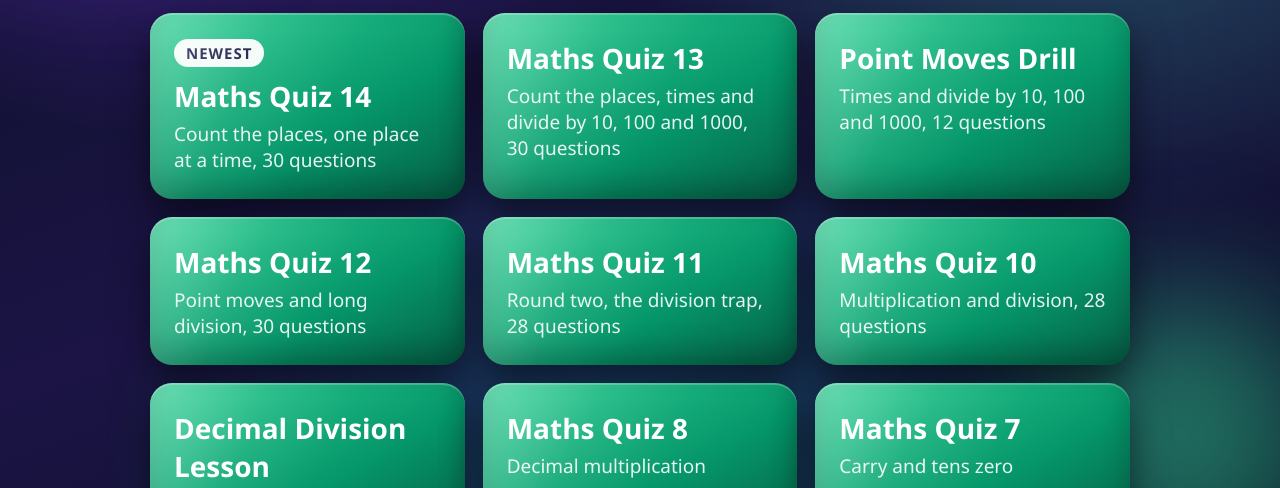
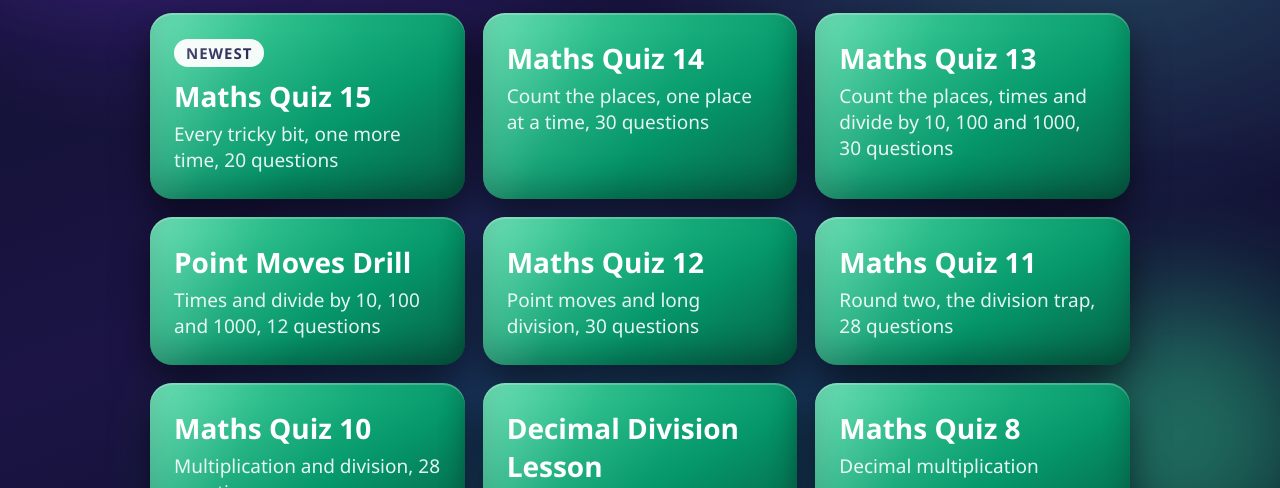
Before and after one commit to zmnakoahmed/zmnakoahmed.github.io, a plain HTML site: page quizzes.html in a window 1280 px wide. Shown: the part 304-792 px from the top of the page. Drawn offline with Linux system fonts and the light colour scheme.

Commit message:
Add Maths Quiz 15 card

```diff
--- a/quizzes.html
+++ b/quizzes.html
@@ -91,7 +91,8 @@
 
   <h2>🔢 Maths</h2>
   <div class="grid">
-    <a class="quiz maths" href="https://zmnakoahmed.github.io/maya-quizzes/maths14.html"><span class="new">Newest</span><div class="name">Maths Quiz 14</div><div class="desc">Count the places, one place at a time, 30 questions</div></a>
+    <a class="quiz maths" href="https://zmnakoahmed.github.io/maya-quizzes/maths15.html"><span class="new">Newest</span><div class="name">Maths Quiz 15</div><div class="desc">Every tricky bit, one more time, 20 questions</div></a>
+    <a class="quiz maths" href="https://zmnakoahmed.github.io/maya-quizzes/maths14.html"><div class="name">Maths Quiz 14</div><div class="desc">Count the places, one place at a time, 30 questions</div></a>
     <a class="quiz maths" href="https://zmnakoahmed.github.io/maya-quizzes/maths13.html"><div class="name">Maths Quiz 13</div><div class="desc">Count the places, times and divide by 10, 100 and 1000, 30 questions</div></a>
     <a class="quiz maths" href="https://zmnakoahmed.github.io/maya-quizzes/point-moves-drill.html"><div class="name">Point Moves Drill</div><div class="desc">Times and divide by 10, 100 and 1000, 12 questions</div></a>
     <a class="quiz maths" href="https://zmnakoahmed.github.io/maya-quizzes/maths12.html"><div class="name">Maths Quiz 12</div><div class="desc">Point moves and long division, 30 questions</div></a>
```
